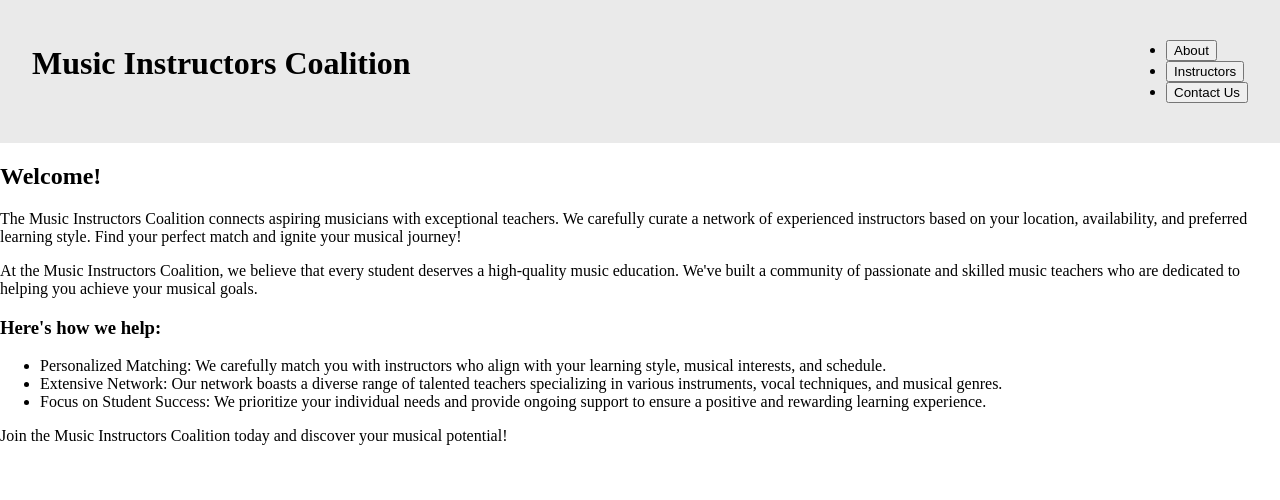
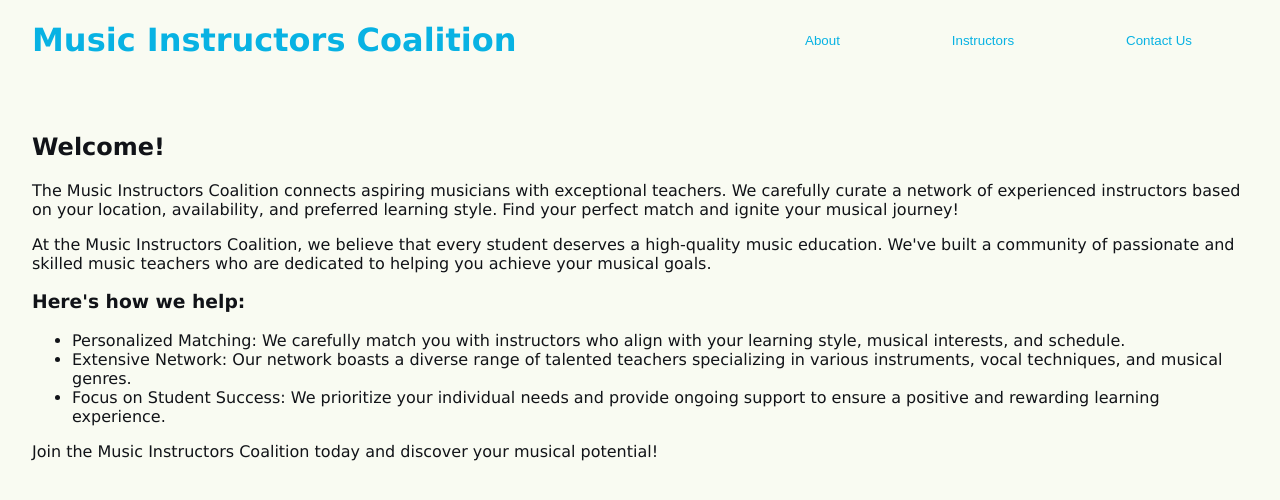
Before and after one commit to NoahSaberhagen/music-instructors-guild, a website built with Vite: page webapp/index.html in a window 1280 px wide. Built offline with nearby package versions, Linux system fonts and the light colour scheme.

Commit message:
initial styling

```diff
--- a/webapp/index.html
+++ b/webapp/index.html
@@ -8,7 +8,9 @@
   </head>
   <body>
     <header id="main-nav">
-      <h1>Music Instructors Coalition</h1>
+      <div id="logo">
+        <h1>Music Instructors Coalition</h1>
+      </div>
       <nav>
         <ul>
           <li><button id="button-about">About</button></li>
--- a/webapp/src/instructors.js
+++ b/webapp/src/instructors.js
@@ -15,26 +15,31 @@ while (instructorNum < 25) {
   avatar.setAttribute('src', url)
   card.appendChild(avatar);
 
+  const textContainer = document.createElement('div')
+  textContainer.classList = 'instructor-card-text-container'
+  card.appendChild(textContainer);
+
   const nameH3 = document.createElement('h3')
   nameH3.innerText = faker.person.fullName()
-  card.appendChild(nameH3);
+  textContainer.appendChild(nameH3);
 
   const schedule = document.createElement('p')
   switch (true) {
-    case Math.random() > 0.6:
-      schedule.innerText = 'in person'
+    case Math.random() >= 0.6:
+      schedule.innerText = 'lesson format: in person'
       break;
     case 0.6 >= Math.random() > 0.3:
-      schedule.innerText = 'hybrid'
+      schedule.innerText = 'lesson format: hybrid'
       break;
     case 0.3 >= Math.random():
-      schedule.innerText = "virtual"
+      schedule.innerText = "lesson format: virtual"
   }
-  card.appendChild(schedule);
+  schedule.setAttribute('style', 'font-weight: bold;')
+  textContainer.appendChild(schedule);
 
   const bio = document.createElement('p')
   bio.innerText = faker.lorem.sentences(Math.random() * 10)
-  card.appendChild(bio);
+  textContainer.appendChild(bio);
 
   instructorNum += 1;
 }
--- a/webapp/src/style.css
+++ b/webapp/src/style.css
@@ -1,18 +1,54 @@
 body {
   margin: 0;
   padding: 0;
+
+  --cyan: #08B2E3;
+  --razzmatazz: #F61067;
+  --charcoal: #111318;
+  --ivory: #F9FBF2;
+
+  background-color: var(--ivory);
+  color: var(--charcoal);
+  font-family: 'Lucida Sans', 'Lucida Sans Regular', 'Lucida Grande', 'Lucida Sans Unicode', Geneva, Verdana;
 }
 
 /* nav stuff */
 #main-nav {
+  background-color: var(--ivory);
+  color: var(--cyan);
   position: sticky;
   top: 0;
   display: flex;
   flex-wrap: wrap;
   justify-content: space-between;
-  padding: 1.5rem 2rem;
-  background-color: #eaeaea;
+  align-items: center;
+  /* we'll only want this on horizontal screens */
+  padding: 0rem 2rem;
   transition: top 500ms ease-in-out;
+}
+
+#logo {
+  position: relative;
+  top: 0;
+  margin: 0;
+}
+
+#main-nav button {
+  display: inline-block;
+  padding: 0.5rem 1.5rem;
+  margin: 0rem 2rem;
+  background-color: var(--ivory); /* Blue */
+  color: var(--cyan);
+  border: none;
+  cursor: pointer;
+}
+
+#main-nav ul {
+  padding: 0;
+  margin: 0;
+  list-style: none;
+  display: flex;
+  justify-content: space-evenly;
 }
 
 #main-nav.scroll-up {
@@ -27,3 +63,25 @@ body {
 #main-nav:focus-within {
   top: 0;
 }
+
+/* main container stuff */
+main {
+  padding: 2rem 2rem;
+}
+
+/* instructors section */
+#instructors .instructor-card {
+  display: flex;
+  padding: 0rem 1rem;
+  border-bottom: 1px solid var(--cyan);
+}
+
+#instructors .instructor-card-text-container {
+  display: flex;
+  flex-direction: column;
+}
+
+#instructors img {
+  height: 100px;
+  margin: 1rem;
+}
```
